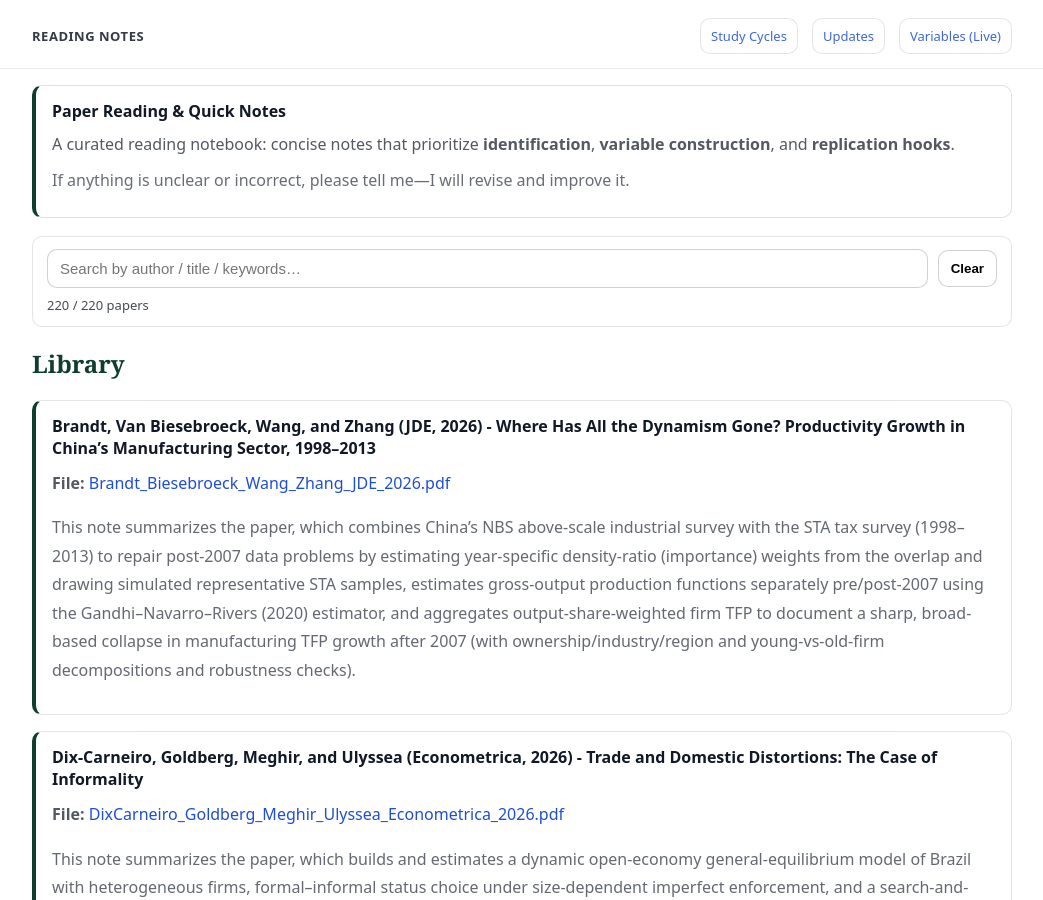
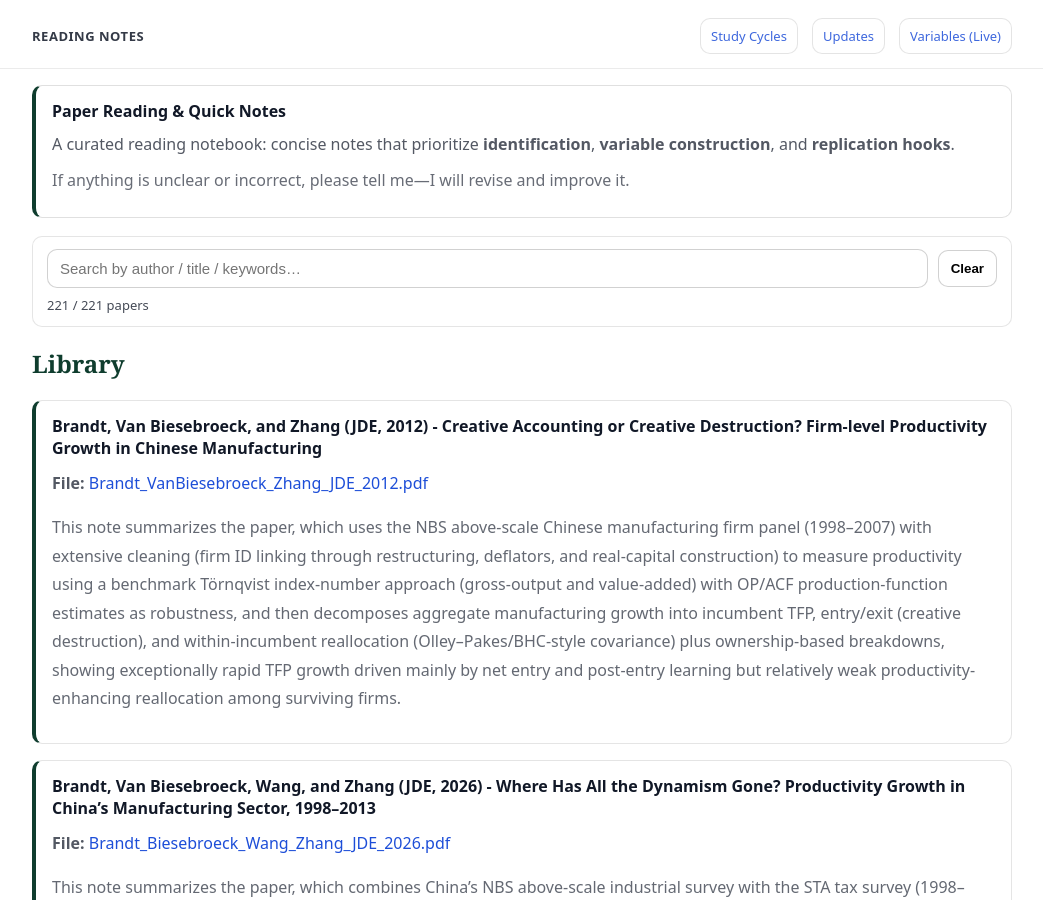
Before and after one commit to yaxinzn/study-archive, a Jekyll site: the page built from reading/index.md, in a window 1280 px wide and 900 px high. Shown: the whole window, without its empty margins (118-1161 px from the left). Built offline with Jekyll 4.4.1, drawn with Linux system fonts in a browser that asks for light colours.

Commit message:
Reading: add/update Brandt_VanBiesebroeck_Zhang_JDE_2012.pdf

```diff
--- a/_data/reading.yml
+++ b/_data/reading.yml
@@ -1,3 +1,7 @@
+- title: "Brandt, Van Biesebroeck, and Zhang (JDE, 2012) - Creative Accounting or Creative Destruction? Firm-level Productivity Growth in Chinese Manufacturing"
+  file: "Brandt_VanBiesebroeck_Zhang_JDE_2012.pdf"
+  desc: "This note summarizes the paper, which uses the NBS above-scale Chinese manufacturing firm panel (1998–2007) with extensive cleaning (firm ID linking through restructuring, deflators, and real-capital construction) to measure productivity using a benchmark Törnqvist index-number approach (gross-output and value-added) with OP/ACF production-function estimates as robustness, and then decomposes aggregate manufacturing growth into incumbent TFP, entry/exit (creative destruction), and within-incumbent reallocation (Olley–Pakes/BHC-style covariance) plus ownership-based breakdowns, showing exceptionally rapid TFP growth driven mainly by net entry and post-entry learning but relatively weak productivity-enhancing reallocation among surviving firms."
+
 - title: "Brandt, Van Biesebroeck, Wang, and Zhang (JDE, 2026) - Where Has All the Dynamism Gone? Productivity Growth in China’s Manufacturing Sector, 1998–2013"
   file: "Brandt_Biesebroeck_Wang_Zhang_JDE_2026.pdf"
   desc: "This note summarizes the paper, which combines China’s NBS above-scale industrial survey with the STA tax survey (1998–2013) to repair post-2007 data problems by estimating year-specific density-ratio (importance) weights from the overlap and drawing simulated representative STA samples, estimates gross-output production functions separately pre/post-2007 using the Gandhi–Navarro–Rivers (2020) estimator, and aggregates output-share-weighted firm TFP to document a sharp, broad-based collapse in manufacturing TFP growth after 2007 (with ownership/industry/region and young-vs-old-firm decompositions and robustness checks)."
```
Also changed, not shown: 1 other file.
